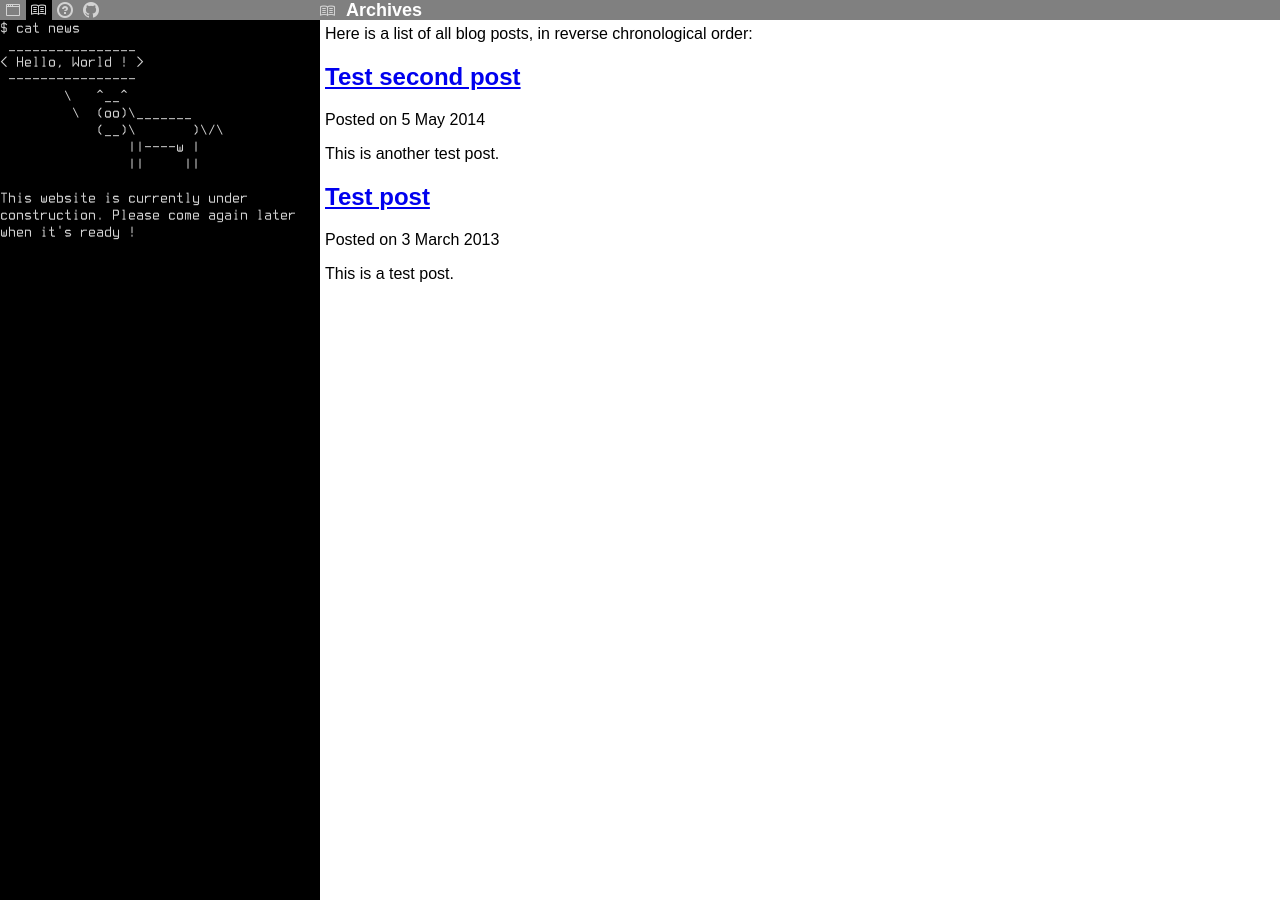
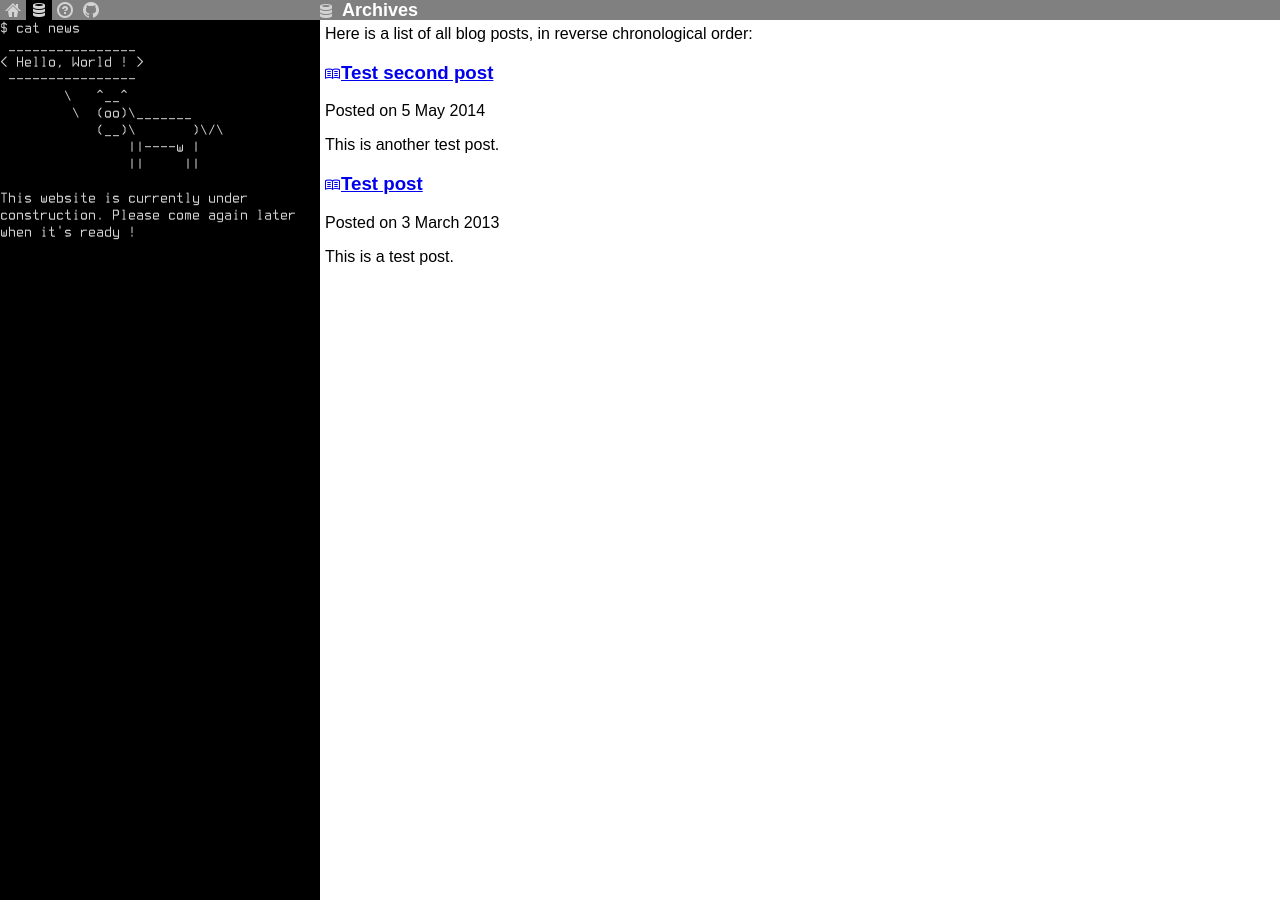
Before and after one commit to guillaumecl/guillaumecl.github.io, a Jekyll site: the page built from archives.html, in a window 1280 px wide. Built offline with Jekyll 4.4.1, drawn with Linux system fonts in a browser that asks for light colours.

Commit message:
Use a home icon for home, a database icon for archives and a book icon for posts.
Signed-off-by: Guillaume Clement <gclement@baobob.org>

```diff
--- a/archives.html
+++ b/archives.html
@@ -1,12 +1,12 @@
 ---
 title: Archives
-icon: book
+icon: database
 order: 2
 ---
 Here is a list of all blog posts, in reverse chronological order:
 {% for post in site.posts %}
 
-<h2><a href="{{post.url}}">{{post.title}}</a></h2>
+<h3><a href="{{post.url}}"><span class="octicon octicon-book" title="{{post.title}}"></span>{{post.title}}</a></h3>
 
 <p>Posted on {{post.date | date: "%-d %B %Y"}}</p>
 
--- a/index.html
+++ b/index.html
@@ -1,5 +1,5 @@
 ---
 title: Home
-icon: browser
+icon: home
 order: 1
 ---
```
